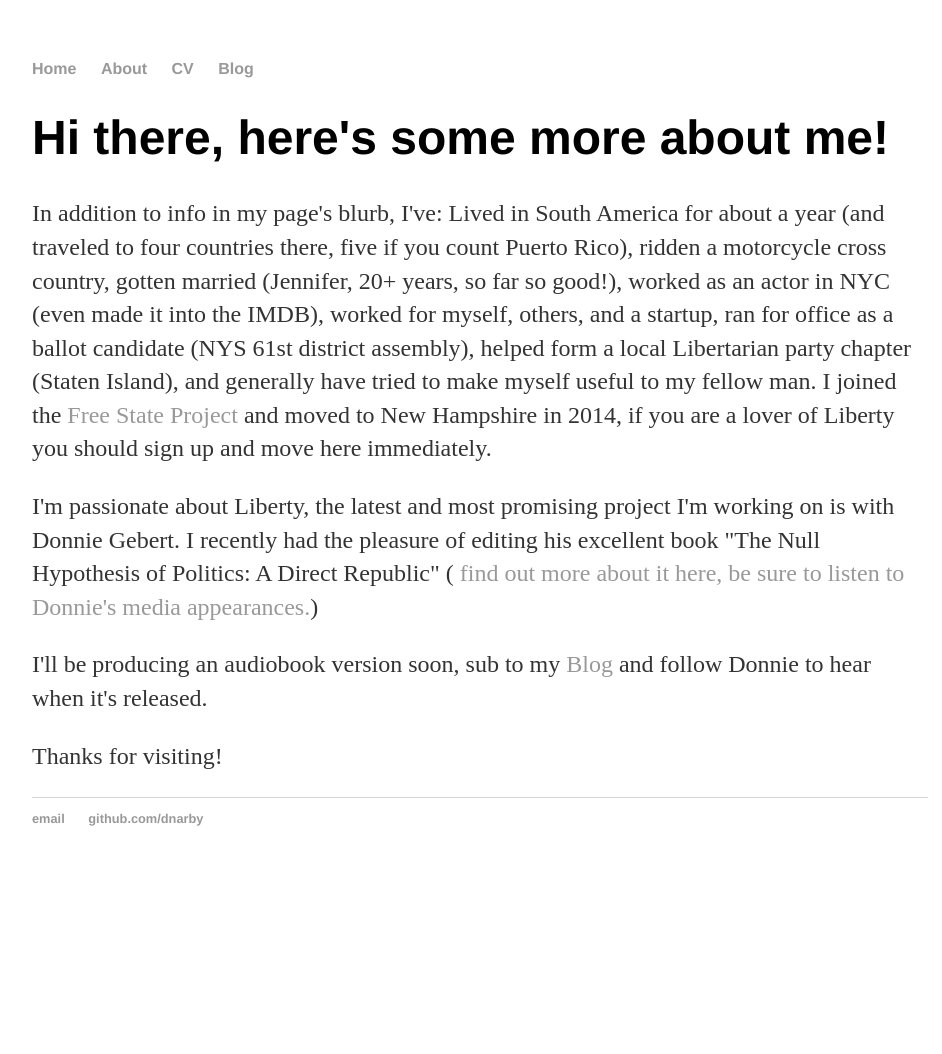
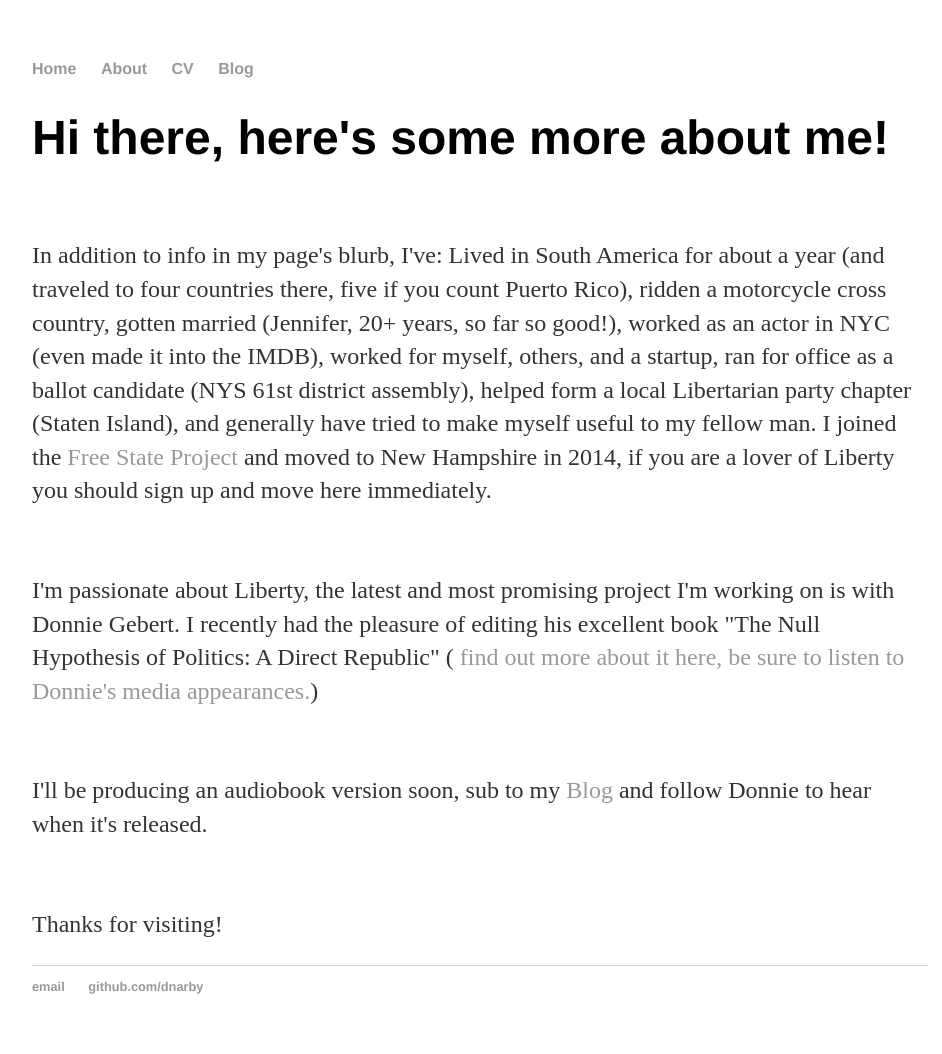
Before and after one commit to dnarby/dnarby.github.io, a Jekyll site: the page built from about/index.html, in a window 1280 px wide. Shown: the whole page, without its empty margins (160-1102 px from the left). Built offline with Jekyll 4.4.1, drawn with Linux system fonts in a browser that asks for light colours; before the commit the page ends 900 px from its top, so only the background shows below that.

Commit message:
Update index.html

```diff
--- a/about/index.html
+++ b/about/index.html
@@ -6,19 +6,19 @@ date: 2020-03-05
 <div class="blurb">
 	<h1>Hi there, here's some more about me!</h1>
 
-	<p> </p>
+<br>
 
 	<p>In addition to info in my page's blurb, I've: Lived in South America for about a year (and traveled to four countries there, five if you count Puerto Rico), ridden a motorcycle cross country, gotten married (Jennifer, 20+ years, so far so good!), worked as an actor in NYC (even made it into the IMDB), worked for myself, others, and a startup, ran for office as a ballot candidate (NYS 61st district assembly), helped form a local Libertarian party chapter (Staten Island), and generally have tried to make myself useful to my fellow man. I joined the <a href="https://www.fsp.org/">Free State Project</a> and moved to New Hampshire in 2014, if you are a lover of Liberty you should sign up and move here immediately.</p>
 
-	<p> </p>
+<br>
 
 	<p>I'm passionate about Liberty, the latest and most promising project I'm working on is with Donnie Gebert. I recently had the pleasure of editing his excellent book "The Null Hypothesis of Politics: A Direct Republic" (<a href="https://www.thenullhypothesisofpolitics.com"> find out more about it here, be sure to listen to Donnie's media appearances.</a>)</p>
 
-	<p> </p>
+<br>
 
 	<p>I'll be producing an audiobook version soon, sub to my <a href="/blog">Blog</a> and follow Donnie to hear when it's released.</p>
 
-	<p> </p>
+<br>
 
 	<p>Thanks for visiting!</p>
 
```
